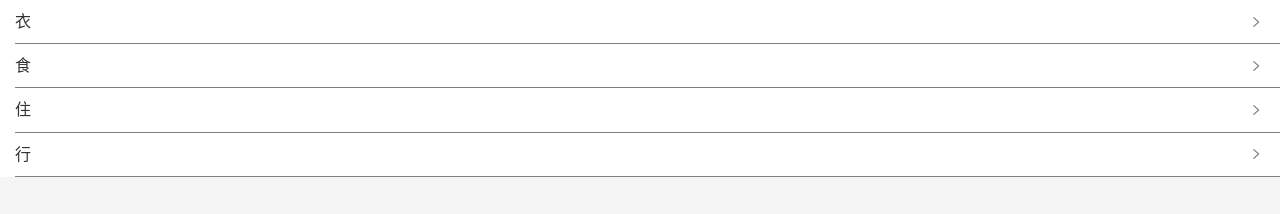
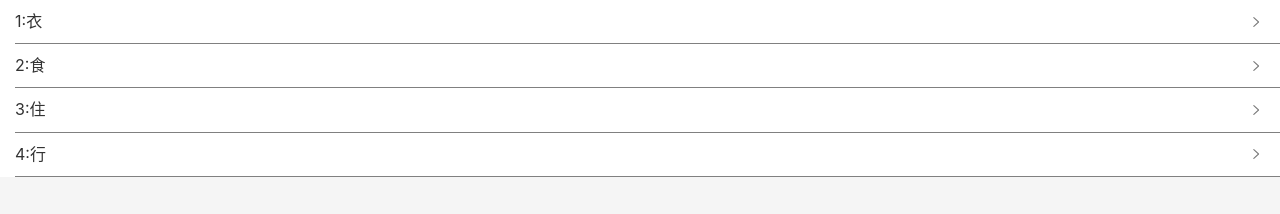
Before and after one commit to zhoubin-yangrong/morney-react-website, a React app: page /#/tags in a window 1280 px wide. Shown: the top 214 px of the page. Built offline with nearby package versions, Linux system fonts and the light colour scheme.

Commit message:
去除路由跳转回来id变换的bug

```diff
--- a/src/App.tsx
+++ b/src/App.tsx
@@ -29,7 +29,7 @@ export default function App() {
                         <Route exact path="/tags">
                             <Tags/>
                         </Route>
-                        <Route exact path="/tags/:tag">
+                        <Route exact path="/tags/:id">
                             <Tag/>
                         </Route>
                         <Route path="/money">
--- /dev/null
+++ b/src/lib/createId.tsx
@@ -0,0 +1,6 @@
+let id = 0
+const createId = ()=>{
+    id+=1
+    return id
+}
+export {createId}
--- a/src/useTags.tsx
+++ b/src/useTags.tsx
@@ -1,11 +1,13 @@
 import {useState} from "react";
+import {createId} from "./lib/createId";
+const defaultTags=[
+    {id:createId(),name:"衣"},
+    {id:createId(),name:"食"},
+    {id:createId(),name:"住"},
+    {id:createId(),name:"行"},
+]//为了去除路由跳转回来id变换的bug   抽离出来
 const useTags = ()=>{   //自定义hooks函数(函数体包含react的内置接口--比如说useState)
-    const [tag,setTag] = useState<{id:number,name:string}[]>([
-        {id:1,name:"衣"},
-        {id:2,name:"食"},
-        {id:3,name:"住"},
-        {id:4,name:"行"},
-    ])
+    const [tag,setTag] = useState<{id:number,name:string}[]>(defaultTags)
     return {tag,setTag}
 }
 export {useTags}
--- a/src/views/Money/TagsSection.tsx
+++ b/src/views/Money/TagsSection.tsx
@@ -1,6 +1,7 @@
 import styled from "styled-components";
 import React  from "react";
 import {useTags} from "../../useTags";
+import {createId} from "../../lib/createId";
 const Wrapper = styled.section`
   background: #FFFFFF;padding: 0 16px;
   flex-grow: 1;
@@ -32,7 +33,7 @@ const TagsSection: React.FC<Props> = (props)=>{
     const onAddTag =()=>{
         const tagName =window.prompt("新增标签")
         if (tagName!==null){
-            setTag([...tag, {id:Math.random(),name:tagName}])
+            setTag([...tag, {id:createId(),name:tagName}])
         }else {
             alert("玩呢?")
         }
--- a/src/views/Tags.tsx
+++ b/src/views/Tags.tsx
@@ -44,8 +44,8 @@ function Tags() {
             <TagList>
                 {tag.map(t =>{
                         return <li key={t.id}>
-                                    <Link to={'/tags/' + t.name}>
-                                        <span className="oneLine">{t.name}</span>
+                                    <Link to={'/tags/' + t.id}>
+                                        <span className="oneLine">{t.id}:{t.name}</span>
                                         <Icon name="#right"/>
                                     </Link>
                                 </li>
```
Also changed, not shown: src/lib/Id.tsx (added, +9 -0 lines), src/views/Money.tsx (+0 -9 lines).
